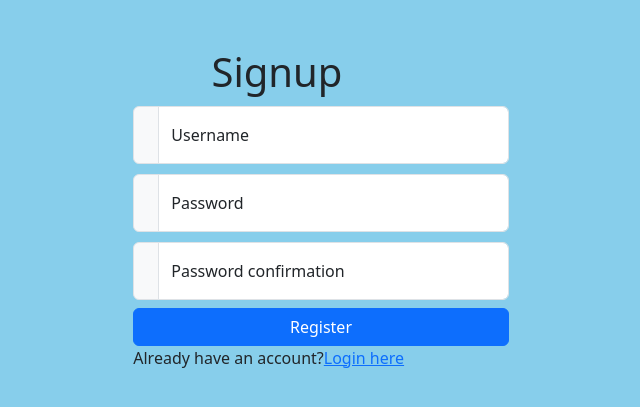
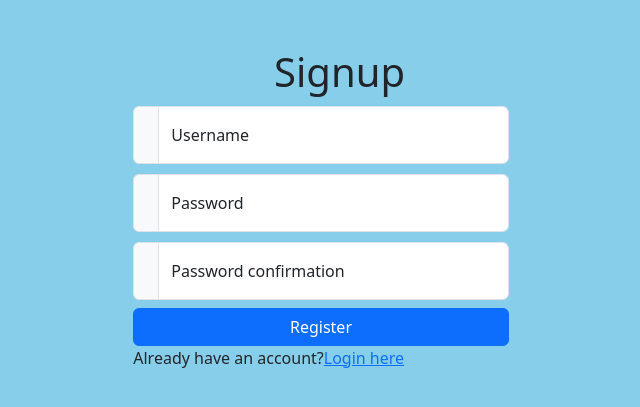
Before and after one commit to davidobr/weather_application, a Django app: page /signup/ in a window 1280 px wide. Shown: the top 407 px of the page, without its empty margins (319-959 px from the left). Run offline with Django 4.2, Linux system fonts and the light colour scheme.

Commit message:
realigned signup and login h1's

```diff
--- a/weather_application/templates/registration/login.html
+++ b/weather_application/templates/registration/login.html
@@ -12,7 +12,7 @@
 {% block content %}
 <div id="content">
     <div class="col-12 col-lg-4 mx-auto mt-5 align-items-center homepage-body">
-        <h1 class="col-7 mx-auto">Login</h1>
+        <h1 class="col-2 mx-auto">Login</h1>
         <form class="forms" method="POST">
             {% csrf_token %}
             {% for field in form %}
--- a/weather_application/templates/registration/signup.html
+++ b/weather_application/templates/registration/signup.html
@@ -12,7 +12,7 @@
 {% block content %}
 <div id="content">
     <div class="col-12 col-lg-4 mx-auto mt-5 align-items-center homepage-body">
-        <h1 class="col-7 mx-auto">Signup</h1>
+        <h1 class="col-3 mx-auto">Signup</h1>
         <form class="forms" method="POST">
             {% csrf_token %}
             {% for field in form %}
```
